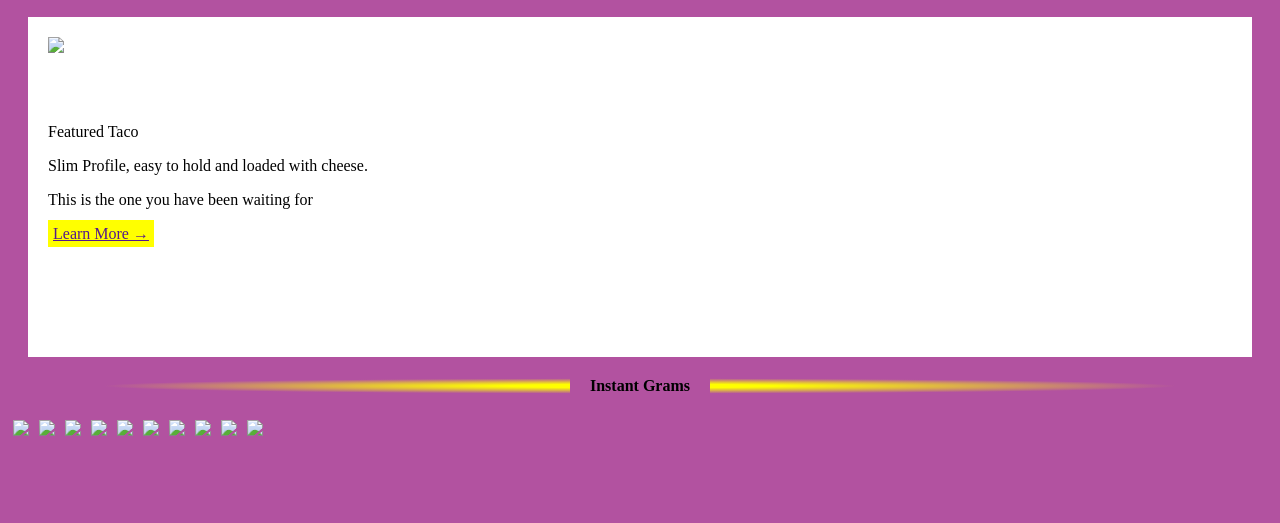
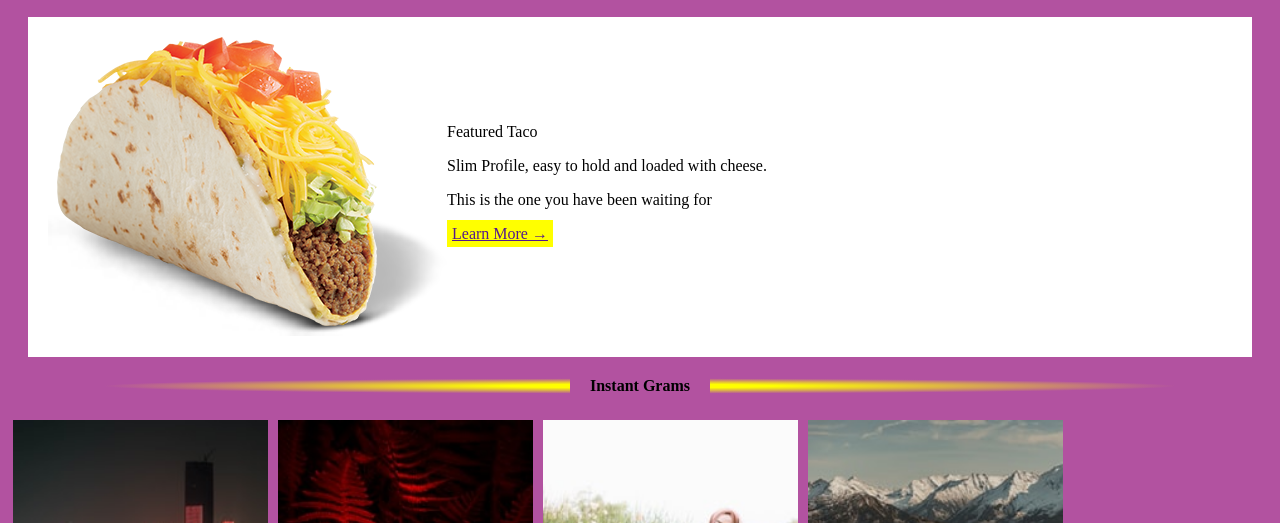
Before and after one commit to iuliiaSkynnikova/Restraurant, a plain HTML site: page index.html in a window 1280 px wide. Shown: the part 429-952 px from the top of the page. Before the commit the page ends 874 px from the top, so only its background shows below. Drawn offline with Linux system fonts and the light colour scheme; the site is published under a folder, as on GitHub Pages, so addresses that start at the root find nothing.

Commit message:
Update index.html

```diff
--- a/index.html
+++ b/index.html
@@ -20,7 +20,7 @@
     </nav>
    <section id="main">
         <div class="a">
-            <img src="./images/taco.jpg" width=100% height=100%>
+            <img src="images/taco.jpg" width=100% height=100%>
             <div class="mainImageText1">Terry's Taco Joint</div>
             <div class="mainImageText2">Pretty Good Tacos</div>
         </div>
@@ -35,7 +35,7 @@
         </div>
    </section>
    <section id="taco">
-        <div id="tacoImg"><img src="/images/queso-taco.png"></div>
+        <div id="tacoImg"><img src="images/queso-taco.png"></div>
         <div id="tacoText">
             <p>Featured Taco</p>
             <p>Slim Profile, easy to hold and loaded with cheese.</p>
@@ -46,16 +46,16 @@
    <footer>
         <div id="grams"><p>Instant Grams</p></div>
         <did class="photo">
-            <div class="box"><img src="/images/201x201.jpg"></div>
-            <div class="box"><img src="/images/202x202.jpg"></div>
-            <div class="box"><img src="/images/203x203.jpg"></div>
-            <div class="box"><img src="/images/204x204.jpg"></div>
-            <div class="box"><img src="/images/205x205.jpg"></div>
-            <div class="box"><img src="/images/206x206.jpg"></div>
-            <div class="box"><img src="/images/207x207.jpg"></div>
-            <div class="box"><img src="/images/207x208.jpg"></div>
-            <div class="box"><img src="/images/207x209.jpg"></div>
-            <div class="box"><img src="/images/207x210.jpg"></div>
+            <div class="box"><img src="images/201x201.jpg"></div>
+            <div class="box"><img src="images/202x202.jpg"></div>
+            <div class="box"><img src="images/203x203.jpg"></div>
+            <div class="box"><img src="images/204x204.jpg"></div>
+            <div class="box"><img src="images/205x205.jpg"></div>
+            <div class="box"><img src="images/206x206.jpg"></div>
+            <div class="box"><img src="images/207x207.jpg"></div>
+            <div class="box"><img src="images/207x208.jpg"></div>
+            <div class="box"><img src="images/207x209.jpg"></div>
+            <div class="box"><img src="images/207x210.jpg"></div>
         </did>
    </footer>
 
```
